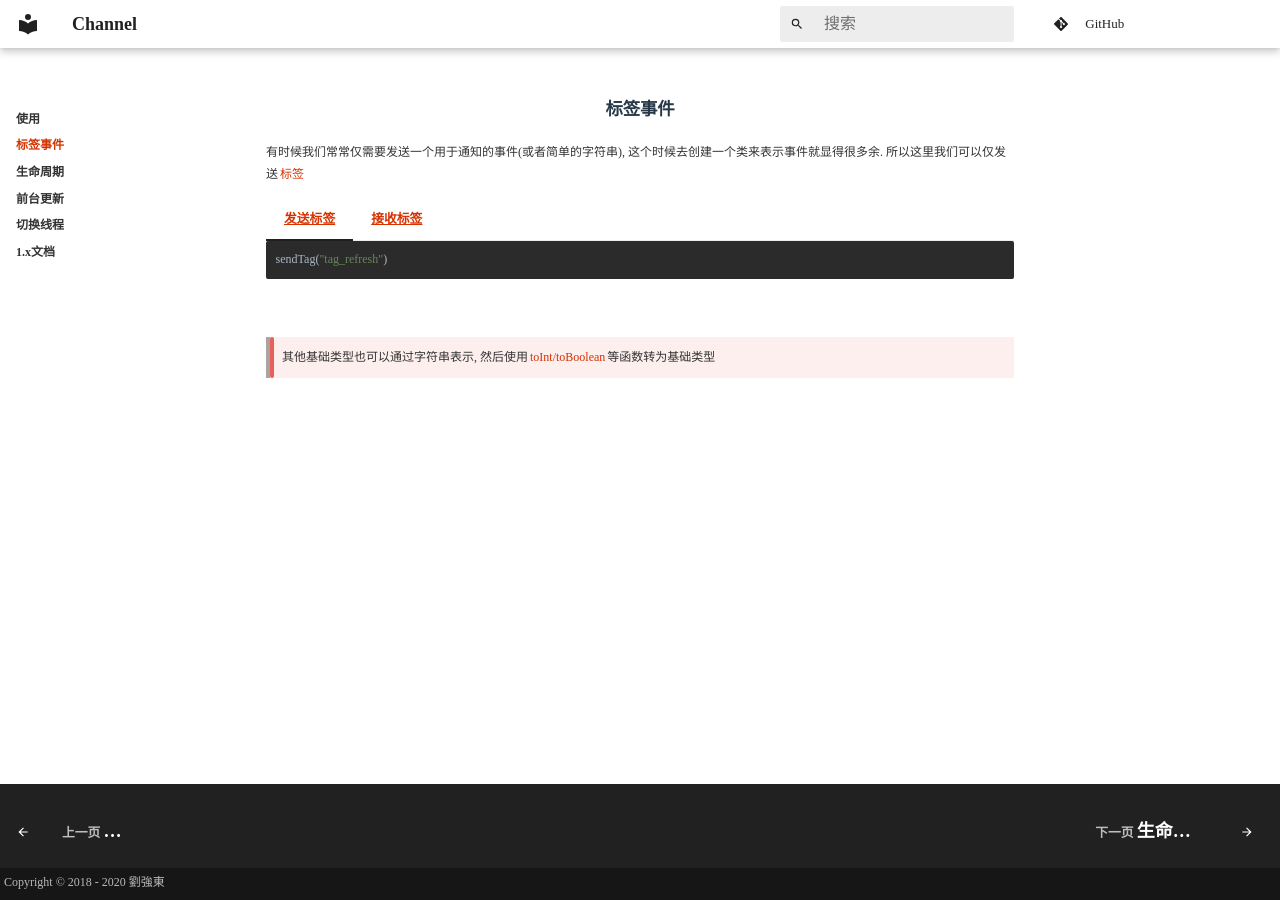
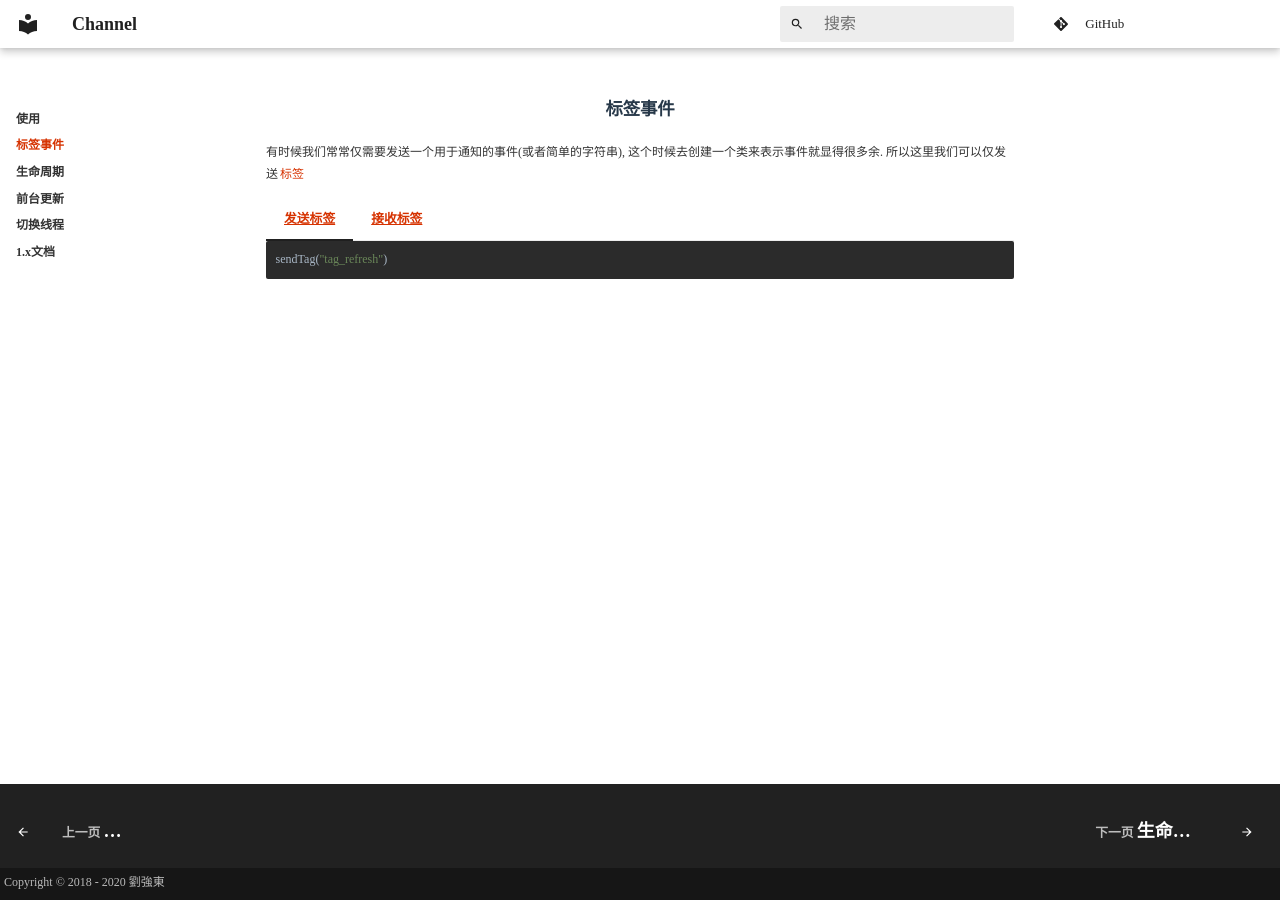
Before and after one commit to liangjingkanji/Channel, an MkDocs documentation site: the page built from docs/tag-event.md, in a window 1280 px wide. Built offline with MkDocs 1.6.1 and Material for MkDocs 9.7.7, drawn with Linux system fonts in a browser that asks for light colours; some web fonts are replaced; comment, search, counter and statistics services are not loaded.

Commit message:
Update document

````diff
--- a/docs/tag-event.md
+++ b/docs/tag-event.md
@@ -19,5 +19,3 @@
     ```
 
 <br>
-
-> 其他基础类型也可以通过字符串表示, 然后使用`toInt/toBoolean`等函数转为基础类型
````
